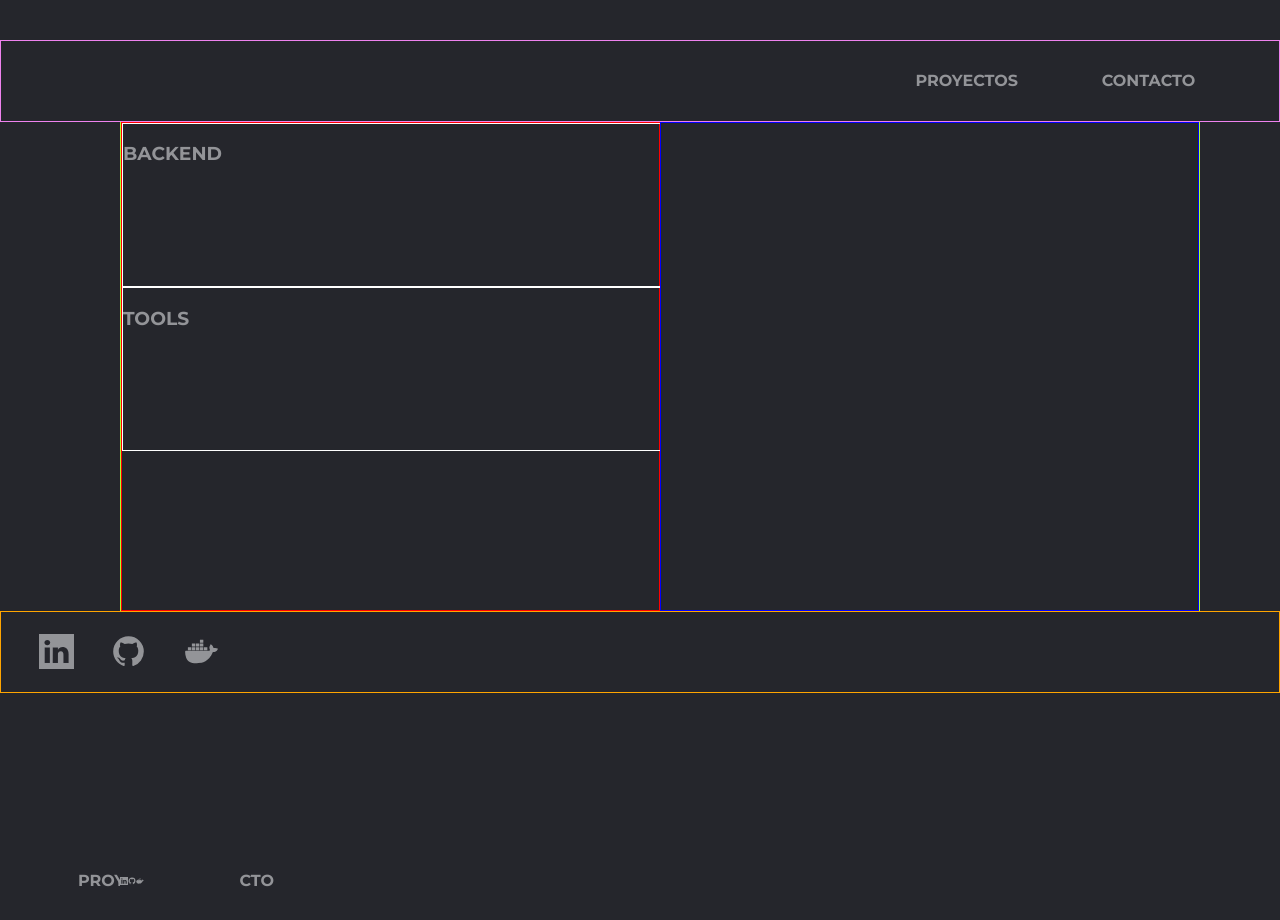
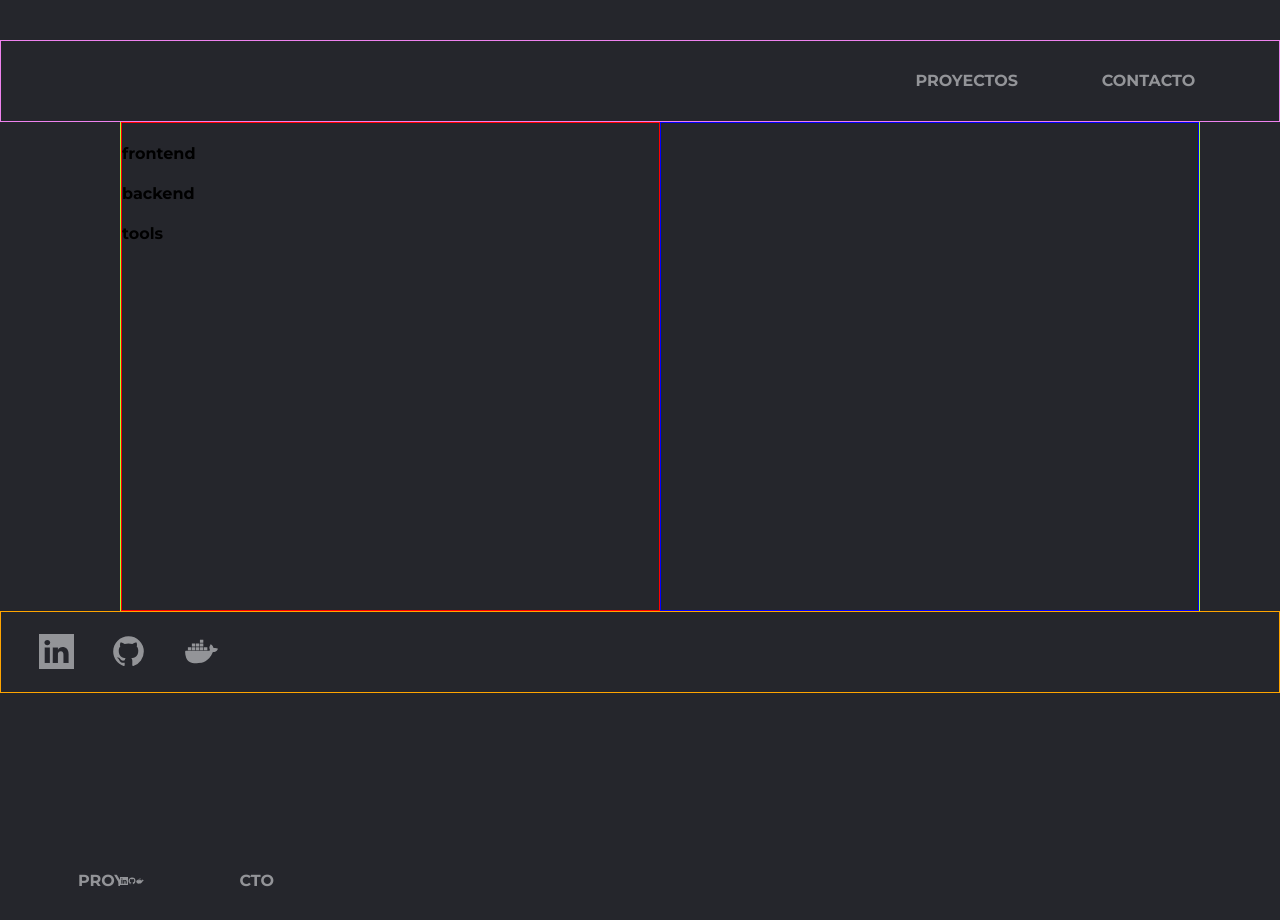
Before and after one commit to GabrielOsOj/portfolio_gabriel, an Angular app: page / in a window 1280 px wide. Shown: the part 1560-2480 px from the top of the page. Built offline with nearby package versions, Linux system fonts and the light colour scheme.

Commit message:
feat: servicios y componentes seccion 3

```diff
--- a/src/app/Core/mocks/about-me-data/tecnologies-data.json
+++ b/src/app/Core/mocks/about-me-data/tecnologies-data.json
@@ -1,17 +1,14 @@
 [
     {
       "title": "frontend",
-      "icons": [],
-      "titlePosition": 0
+      "icons": []
     },
     {
       "title": "backend",
-      "icons": [],
-      "titlePosition": 1
+      "icons": []
     },
     {
       "title": "tools",
-      "icons": [],
-      "titlePosition": 2
+      "icons": []
     }
   ]
--- a/src/app/Main/third-page/third-page-comp_tecnologies/tecnologies-comp.component.html
+++ b/src/app/Main/third-page/third-page-comp_tecnologies/tecnologies-comp.component.html
@@ -1,6 +1,6 @@
 <section class="third-page_middle_tecnologies_frontend">
-    <h1>{{tecnDto}}</h1>
-    @for (icon of tecnDto; track $index) {
+    <h1>{{tecnDto().title}}</h1>
+    @for (icon of tecnDto().icons; track $index) {
         <div class="third-page_middle_tecnologies_frontend_icon-container">
 
         </div>
--- a/src/app/Main/third-page/third-page-comp_tecnologies/tecnologies-comp.component.ts
+++ b/src/app/Main/third-page/third-page-comp_tecnologies/tecnologies-comp.component.ts
@@ -1,6 +1,6 @@
 import { Component, input } from '@angular/core';
 import { IconIF } from '../../../Core/models/icon-if';
-import { TecnCompDTO } from '../third-page-dto/tecn-comp-dto';
+import { TecnologiesDTO } from '../third-page-models/tecnologies-dto';
 
 @Component({
   selector: 'app-tecnologies-comp',
@@ -12,7 +12,7 @@ import { TecnCompDTO } from '../third-page-dto/tecn-comp-dto';
 export class TecnologiesCompComponent {
 
 
-  tecnDto = input.required<TecnCompDTO>()
+  tecnDto = input.required<TecnologiesDTO>()
 
 
 }
--- a/src/app/Main/third-page/third-page-dto/tecn-comp-dto.ts
+++ b/src/app/Main/third-page/third-page-models/tecnologies-dto.ts
@@ -1,9 +1,9 @@
 import { IconIF } from "../../../Core/models/icon-if";
 
-export interface TecnCompDTO {
+export interface TecnologiesDTO {
 
     title:string,
-    icons:Array<IconIF>,
+    icons:Array<string>,
     titlePosition: Positions
 
 }
--- /dev/null
+++ b/src/app/Main/third-page/third-page-models/tecnologies-if.ts
@@ -0,0 +1,8 @@
+import { IconIF } from "../../../Core/models/icon-if";
+
+export interface TecnologiesIF {
+
+    title:string,
+    icons:Array<IconIF>
+
+}
--- a/src/app/Main/third-page/third-page-services/tecnologies-sv.service.ts
+++ b/src/app/Main/third-page/third-page-services/tecnologies-sv.service.ts
@@ -1,7 +1,8 @@
 import { Injectable } from '@angular/core';
 
 import tecnoDataDTO from '../../../Core/mocks/about-me-data/tecnologies-data.json'
-import { TecnCompDTO } from '../third-page-dto/tecn-comp-dto';
+import { TecnologiesDTO } from '../third-page-models/tecnologies-dto';
+import { TecnologiesIF } from '../third-page-models/tecnologies-if';
 
 @Injectable({
   providedIn: 'root'
@@ -10,7 +11,7 @@ export class TecnologiesSvService {
 
   constructor() { }
 
-  public getTecnologiesData():Array<TecnCompDTO>{
+  public getTecnologiesData():Array<TecnologiesIF>{
     return tecnoDataDTO;
   }
 
--- a/src/app/Main/third-page/third-page.component.html
+++ b/src/app/Main/third-page/third-page.component.html
@@ -4,18 +4,14 @@
     <div class="third-page_middle">
 
         <div class="third-page_middle_tecnologies">
+            @for (tecno of tecnosDTO; track $index) {
 
+            <app-tecnologies-comp [tecnDto]="tecno"></app-tecnologies-comp>
 
-            <div class="third-page_middle_tecnologies_backend">
-                <h1>BACKEND</h1>
-
-            </div>
-            <div class="third-page_middle_tecnologies_tools">
-                <h1>TOOLS</h1>
-
-            </div>
+            }
 
         </div>
+
         <div class="third-page_middle_about-me-and-studies"></div>
 
     </div>
--- a/src/app/Main/third-page/third-page.component.ts
+++ b/src/app/Main/third-page/third-page.component.ts
@@ -1,28 +1,51 @@
-import { Component } from '@angular/core';
+import { Component, OnInit } from '@angular/core';
 import { NavbarComponent } from "../../Shared/navbar/navbar.component";
 import { FooterComponent } from "../../Shared/footer/footer.component";
-import { TecnCompDTO } from './third-page-dto/tecn-comp-dto';
+import { TecnologiesDTO } from './third-page-models/tecnologies-dto';
 import { TecnologiesSvService } from './third-page-services/tecnologies-sv.service';
+import { TecnologiesIF } from './third-page-models/tecnologies-if';
+import { IconSvService } from '../../Core/services/icons/icon-sv.service';
+import { TecnologiesCompComponent } from "./third-page-comp_tecnologies/tecnologies-comp.component";
 
 @Component({
   selector: 'app-third-page',
   standalone: true,
-  imports: [NavbarComponent, FooterComponent],
+  imports: [NavbarComponent, FooterComponent, TecnologiesCompComponent],
   templateUrl: './third-page.component.html',
   styleUrl: './third-page.component.css'
 })
-export class ThirdPageComponent {
+export class ThirdPageComponent implements OnInit{
 
   nextPage:string = "";
 
-  tecnoDTO?:Array<TecnCompDTO>
+  tecnosIF?:Array<TecnologiesIF>
 
-  constructor(private tecnoSv:TecnologiesSvService){
-    this.tecnoDTO = this.tecnoSv.getTecnologiesData();
+  constructor(private tecnoSv:TecnologiesSvService,
+    private iconSv:IconSvService
+  ){
+    this.tecnosIF = this.tecnoSv.getTecnologiesData();
   }
 
-  private fnObjectFactory(){
 
+  ngOnInit(): void {
+    this.fnLoadTecnos();
   }
 
+  tecnosDTO:Array<TecnologiesDTO> = [];
+
+  private fnLoadTecnos():void{
+    let positions:number = 0;
+    this.tecnosIF?.forEach(tec=>{
+
+      this.tecnosDTO.push(<TecnologiesDTO>{
+        title: tec.title,
+        icons: tec.icons.map(icon=>this.iconSv.getIcon(icon)),
+        titlePosition: positions
+      })
+
+      positions++;
+    })
+  }
+
+
 }
```
